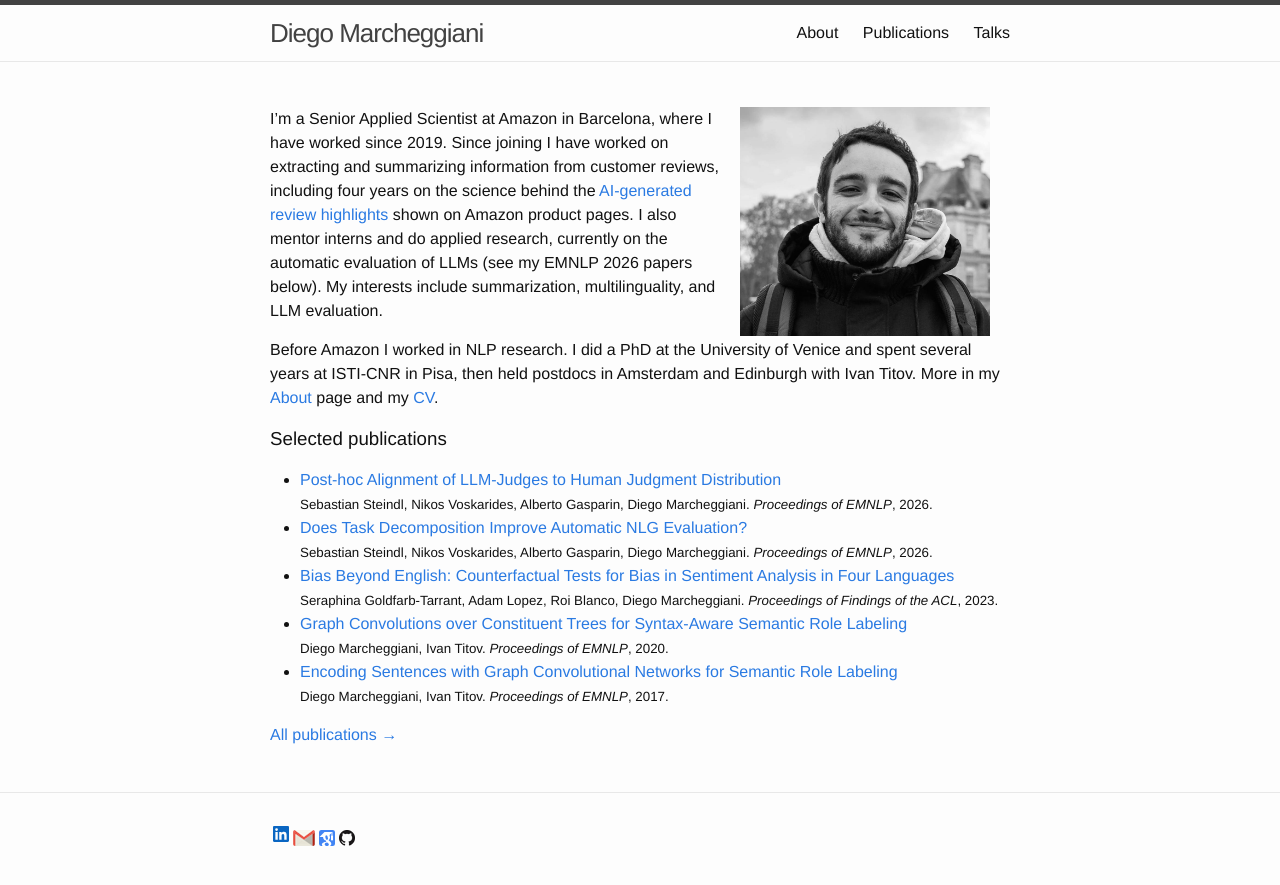
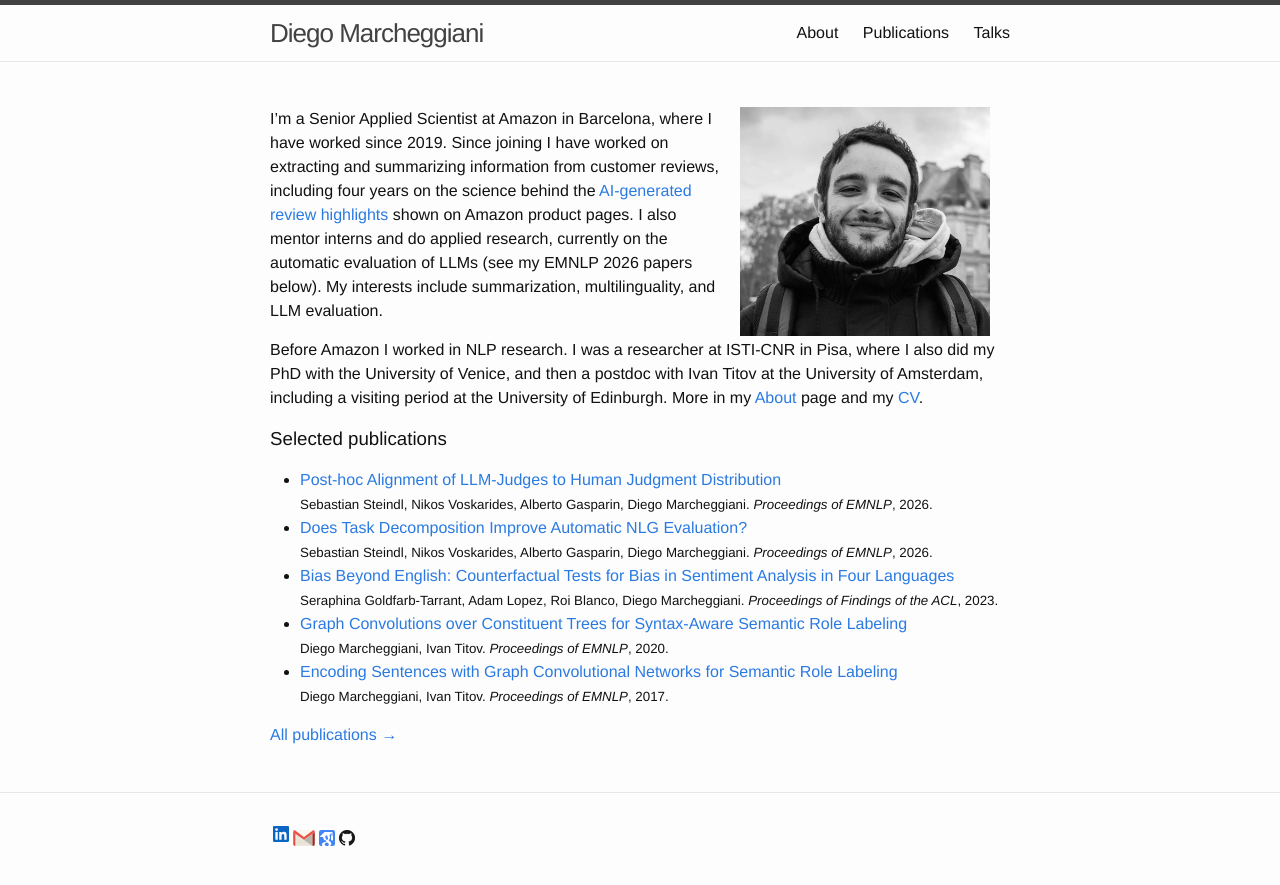
Before and after one commit to diegma/diegma.github.io, a Jekyll site: the page built from index.md, in a window 1280 px wide. Shown: the top 885 px of the page. Built offline with Jekyll 4.4.1, drawn with Linux system fonts in a browser that asks for light colours.

Commit message:
Clarify PhD was done while at ISTI-CNR

```diff
--- a/index.md
+++ b/index.md
@@ -11,8 +11,9 @@ shown on Amazon product pages.
 I also mentor interns and do applied research, currently on the automatic evaluation of LLMs
 (see my EMNLP 2026 papers below). My interests include summarization, multilinguality, and LLM evaluation.
 
-Before Amazon I worked in NLP research. I did a PhD at the University of Venice and spent
-several years at ISTI-CNR in Pisa, then held postdocs in Amsterdam and Edinburgh with Ivan Titov.
+Before Amazon I worked in NLP research. I was a researcher at ISTI-CNR in Pisa, where I also
+did my PhD with the University of Venice, and then a postdoc with Ivan Titov at the University
+of Amsterdam, including a visiting period at the University of Edinburgh.
 More in my [About]({{ site.baseurl }}/about/) page and my [CV]({{ site.baseurl }}/{{ site.cv }}).
 
 ### Selected publications
```
Also changed, not shown: pages/about.md (+1 -0 lines).
